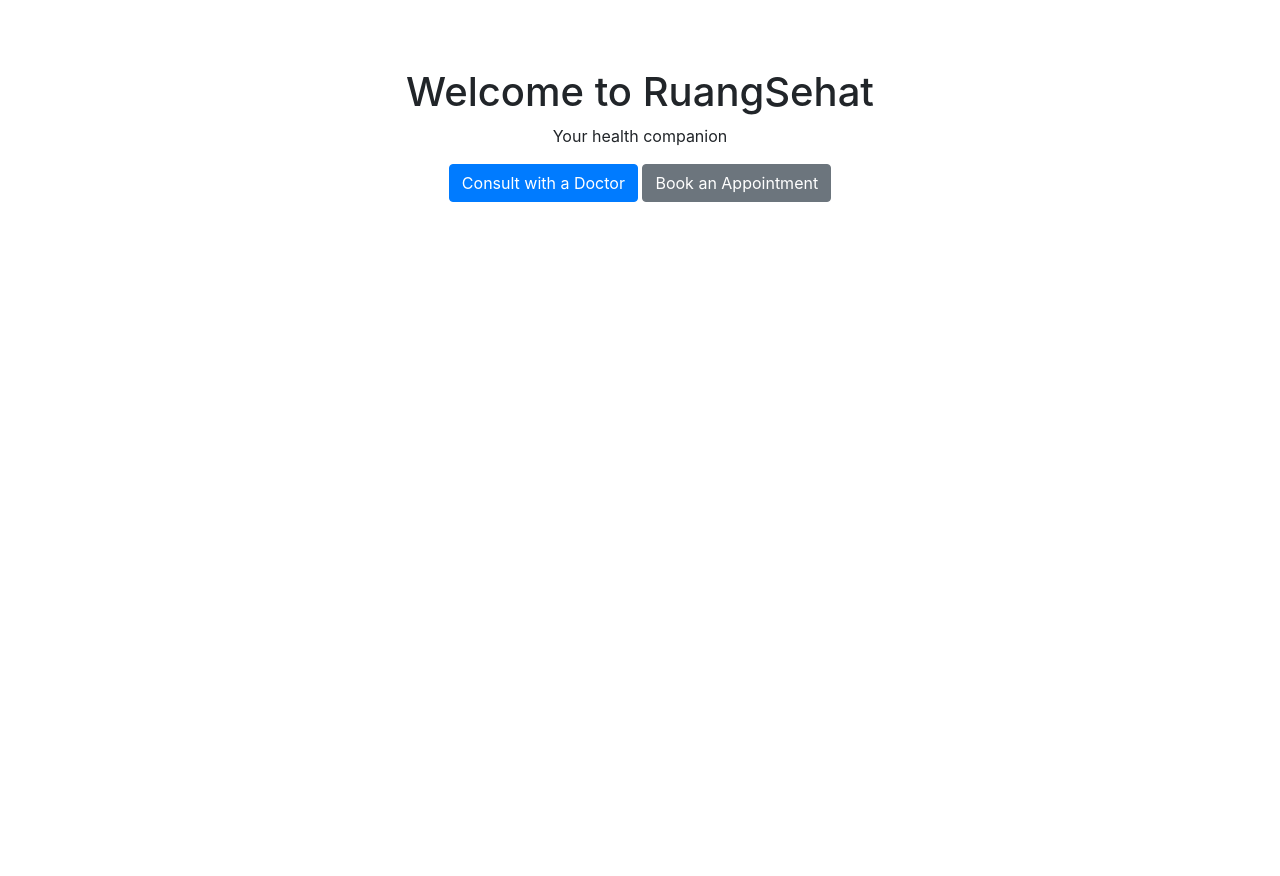
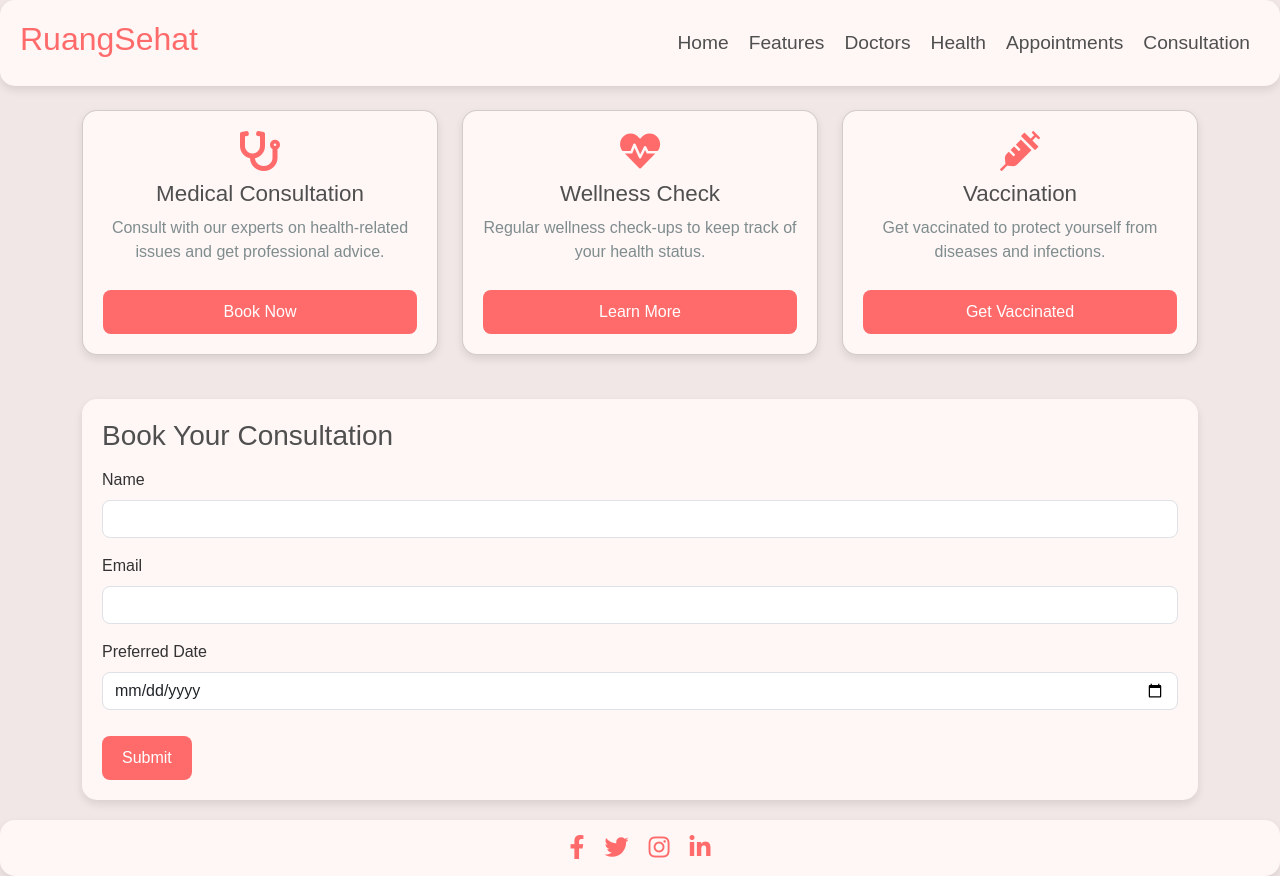
Before and after one commit to MIkhsanPasaribu/RuangSehat, a website: page frontend/index.html in a window 1280 px wide. Before the commit the page ends 800 px from the top, so only its background shows below. Drawn offline with nearby package versions, Linux system fonts and the light colour scheme; files that its build step writes are made by us from their sources; a script that the page names is missing.

Commit message:
Adjusting HTML & CSS

```diff
--- a/assets/css/style.css
+++ b/assets/css/style.css
@@ -1,8 +1,141 @@
+/* Resetting margin and padding */
+* {
+  margin: 0;
+  padding: 0;
+  box-sizing: border-box;
+}
+
+/* Body style */
 body {
-    font-family: Arial, sans-serif;
-  }
-  .container {
-    max-width: 600px;
-    margin: 0 auto;
-    padding: 20px;
-  }
+  background-color: #F2E7E7;
+  font-family: 'Arial', sans-serif;
+  color: #333;
+}
+
+/* Header Style */
+.header {
+  display: flex;
+  justify-content: space-between;
+  align-items: center;
+  padding: 20px;
+  background-color: #FFF6F6;
+  border-radius: 15px;
+  box-shadow: 0 4px 8px rgba(0, 0, 0, 0.1);
+}
+
+.header h1 {
+  font-size: 2rem;
+  color: #FF6B6B;
+}
+
+.header .nav a {
+  margin: 0 10px;
+  text-decoration: none;
+  color: #4F4F4F;
+  font-size: 1.2rem;
+  transition: color 0.3s, background-color 0.3s;
+}
+
+.header .nav a:hover {
+  color: white;
+  background-color: #FF6B6B;
+  padding: 5px 10px;
+  border-radius: 8px;
+}
+
+/* Card Style */
+.card {
+  background-color: #FFF6F6;
+  border-radius: 15px;
+  padding: 20px;
+  box-shadow: 0 4px 8px rgba(0, 0, 0, 0.1);
+  text-align: center;
+  margin-bottom: 20px;
+  transition: transform 0.3s;
+}
+
+.card:hover {
+  transform: scale(1.05);
+}
+
+.card .icon {
+  font-size: 2.5rem;
+  color: #FF6B6B;
+  margin-bottom: 10px;
+}
+
+.card h2 {
+  font-size: 1.4rem;
+  color: #4F4F4F;
+}
+
+.card p {
+  color: #7F8C8D;
+}
+
+.card .btn {
+  background-color: #FF6B6B;
+  color: white;
+  border: none;
+  padding: 10px 20px;
+  border-radius: 8px;
+  margin-top: 10px;
+  transition: background-color 0.3s;
+  -webkit-transition: background-color 0.3s;
+  -moz-transition: background-color 0.3s;
+  -ms-transition: background-color 0.3s;
+  -o-transition: background-color 0.3s;
+}
+
+.card .btn:hover {
+  background-color: #FF4C4C;
+}
+
+/* Form Style */
+.form-section {
+  background-color: #FFF6F6;
+  border-radius: 15px;
+  padding: 20px;
+  box-shadow: 0 4px 8px rgba(0, 0, 0, 0.1);
+  margin-top: 20px;
+}
+
+.form-section h3 {
+  color: #4F4F4F;
+  margin-bottom: 15px;
+}
+
+.form-control {
+  border-radius: 8px;
+}
+
+.btn-submit {
+  background-color: #FF6B6B;
+  color: white;
+  padding: 10px 20px;
+  border-radius: 8px;
+  border: none;
+  margin-top: 10px;
+}
+
+/* Footer Style */
+footer {
+  background-color: #FFF6F6;
+  border-radius: 15px;
+  padding: 10px;
+  display: flex;
+  justify-content: center;
+  gap: 20px;
+  margin-top: 20px;
+  box-shadow: 0 4px 8px rgba(0, 0, 0, 0.1);
+}
+
+footer a {
+  color: #FF6B6B;
+  font-size: 1.5rem;
+  transition: color 0.3s;
+}
+
+footer a:hover {
+  color: #FF4C4C;
+}
--- a/frontend/index.html
+++ b/frontend/index.html
@@ -1,18 +1,87 @@
 <!DOCTYPE html>
 <html lang="en">
 <head>
-  <meta charset="UTF-8">
-  <meta name="viewport" content="width=device-width, initial-scale=1.0">
-  <link rel="stylesheet" href="assets/css/style.css">
-  <link rel="stylesheet" href="https://maxcdn.bootstrapcdn.com/bootstrap/4.5.2/css/bootstrap.min.css">
-  <title>RuangSehat - Home</title>
+    <meta charset="UTF-8">
+    <meta name="viewport" content="width=device-width, initial-scale=1.0">
+    <title>RuangSehat</title>
+    <link href="https://cdn.jsdelivr.net/npm/bootstrap@5.3.2/dist/css/bootstrap.min.css" rel="stylesheet" integrity="sha384-T3c6CoIi6uLrA9TneNEoa7RxnatzjcDSCmG1MXxSR1GAsXEV/Dwwykc2MPK8M2HN" crossorigin="anonymous">
+    <link rel="stylesheet" href="https://cdnjs.cloudflare.com/ajax/libs/font-awesome/5.15.3/css/all.min.css">
+    <link rel="stylesheet" href="assets/css/style.css">
 </head>
 <body>
-  <div class="container text-center mt-5">
-    <h1>Welcome to RuangSehat</h1>
-    <p>Your health companion</p>
-    <a href="doctor.html" class="btn btn-primary">Consult with a Doctor</a>
-    <a href="appointment.html" class="btn btn-secondary">Book an Appointment</a>
-  </div>
+    <!-- Header -->
+    <div class="header">
+        <h1>RuangSehat</h1>
+        <div class="nav">
+            <a href="#">Home</a>
+            <a href="#">Features</a>
+            <a href="#">Doctors</a>
+            <a href="#">Health</a>
+            <a href="#">Appointments</a>
+            <a href="#" class="active">Consultation</a>
+        </div>
+    </div>
+
+    <!-- Main Content -->
+    <div class="container mt-4">
+        <!-- Layanan Section -->
+        <div class="row">
+            <div class="col-md-4">
+                <div class="card">
+                    <i class="fas fa-stethoscope icon"></i>
+                    <h2>Medical Consultation</h2>
+                    <p>Consult with our experts on health-related issues and get professional advice.</p>
+                    <button class="btn">Book Now</button>
+                </div>
+            </div>
+            <div class="col-md-4">
+                <div class="card">
+                    <i class="fas fa-heartbeat icon"></i>
+                    <h2>Wellness Check</h2>
+                    <p>Regular wellness check-ups to keep track of your health status.</p>
+                    <button class="btn">Learn More</button>
+                </div>
+            </div>
+            <div class="col-md-4">
+                <div class="card">
+                    <i class="fas fa-syringe icon"></i>
+                    <h2>Vaccination</h2>
+                    <p>Get vaccinated to protect yourself from diseases and infections.</p>
+                    <button class="btn">Get Vaccinated</button>
+                </div>
+            </div>
+        </div>
+
+        <!-- Form Section -->
+        <div class="form-section mt-4">
+            <h3>Book Your Consultation</h3>
+            <form>
+                <div class="mb-3">
+                    <label for="name" class="form-label">Name</label>
+                    <input type="text" class="form-control" id="name" required>
+                </div>
+                <div class="mb-3">
+                    <label for="email" class="form-label">Email</label>
+                    <input type="email" class="form-control" id="email" required>
+                </div>
+                <div class="mb-3">
+                    <label for="date" class="form-label">Preferred Date</label>
+                    <input type="date" class="form-control" id="date" required>
+                </div>
+                <button type="submit" class="btn-submit">Submit</button>
+            </form>
+        </div>
+    </div>
+
+    <!-- Footer -->
+    <footer>
+        <a href="#"><i class="fab fa-facebook-f"></i></a>
+        <a href="#"><i class="fab fa-twitter"></i></a>
+        <a href="#"><i class="fab fa-instagram"></i></a>
+        <a href="#"><i class="fab fa-linkedin-in"></i></a>
+    </footer>
+
+    <!-- Bootstrap JS -->
+    <script src="https://cdn.jsdelivr.net/npm/bootstrap@5.3.2/dist/js/bootstrap.bundle.min.js" integrity="sha384-qO9fPLvb1HR2YIXySuPoVRiGzQQF1TjB3ZQ0iJznR24EZkIVHOGNUmCjIBZQf0O3" crossorigin="anonymous"></script>
 </body>
 </html>
```
